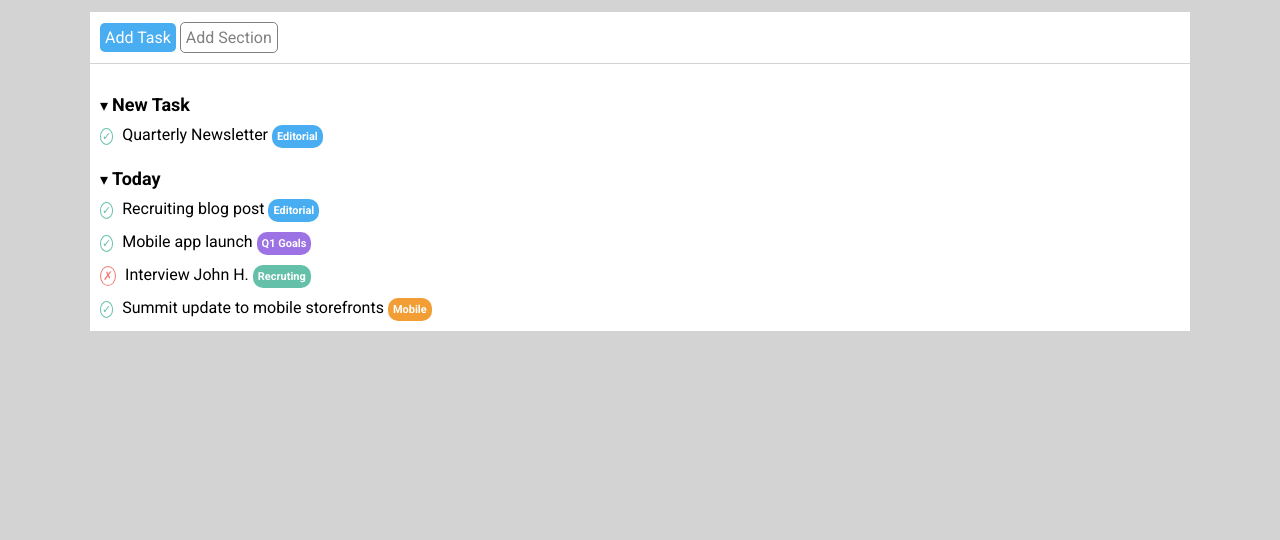
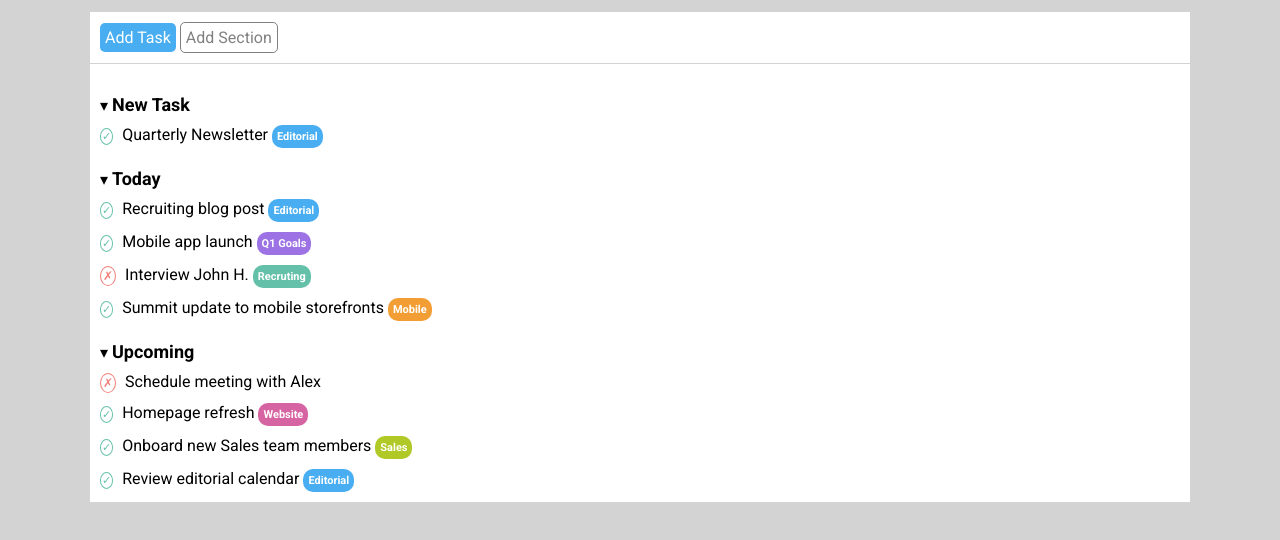
Before and after one commit to parix1999/html-css-toboolist, a plain HTML site: page index.html in a window 1280 px wide. Shown: the part 82-622 px from the top of the page. Drawn offline with Linux system fonts and the light colour scheme.

Commit message:
toboolish-4.0

```diff
--- a/css/style.css
+++ b/css/style.css
@@ -109,9 +109,9 @@ ul{
 .mobile{
     background-color: #f29e34;
 }
-/* .website{
+.website{
     background-color: #d764a2;
 }
 .sales{
     background-color: #b0c926;
-} */
+}
--- a/index.html
+++ b/index.html
@@ -52,9 +52,22 @@
                 <li class="top"><div class="croce">&cross;</div> <div class="text">Interview John H.</div> <div class="box recruting">Recruting</div></li>
 
                 <li class="top"><div class="spunta">&#10003;</div> <div class="text">Summit update to mobile storefronts</div> <div class="box mobile">Mobile</div></li>
-
             </ul>
         </section>
+        <!-- upcoming -->
+        <section>
+            <ul>
+                <li>&#9662; <span class="task"> Upcoming</span></li>
+                <li class="top"><div class="croce">&cross;</div> <div class="text">Schedule meeting with Alex</div></li>
+
+                <li class="top"><div class="spunta">&#10003;</div> <div class="text">Homepage refresh</div> <div class="box website">Website</div></li>
+
+                <li class="top"><div class="spunta">&#10003;</div> <div class="text">Onboard new Sales team members</div> <div class="box sales">Sales</div></li>
+
+                <li class="top"><div class="spunta">&#10003;</div> <div class="text">Review editorial calendar</div> <div class="box editorial">Editorial</div></li>
+            </ul>
+        </section>
+
     </div>
 
 
```
